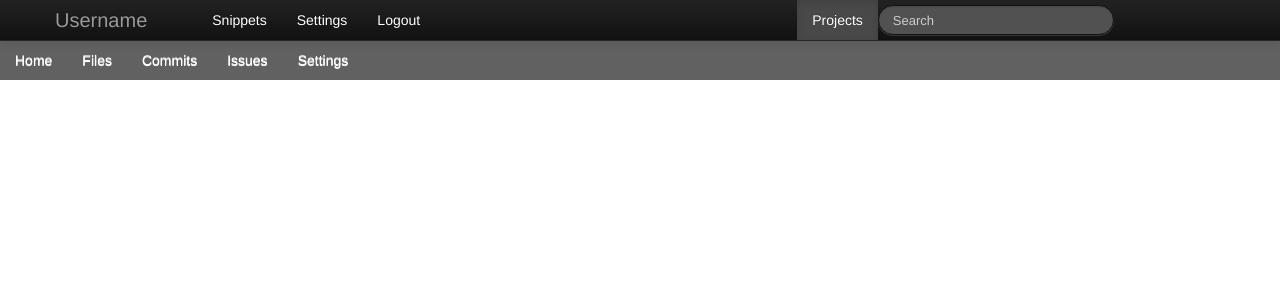
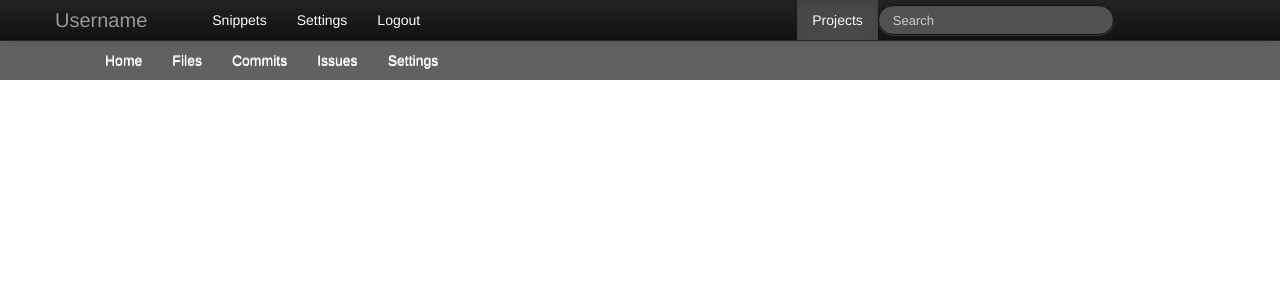
Before and after one commit to basilisk-pm/basilisk, a Django app: page /projects/ in a window 1280 px wide. Shown: the top 300 px of the page. Run offline with Django 3.2, Linux system fonts and the light colour scheme.

Commit message:
Fixing padding in projet navbar

```diff
--- a/basilisk_pm/static/custom.css
+++ b/basilisk_pm/static/custom.css
@@ -1,4 +1,5 @@
 .navbar-white {
+  padding-left: 90px;
   background-color: #616161;
   background-image: -moz-linear-gradient(top, #616161, #616161);
   background-image: -webkit-gradient(linear, 0 0, 0 100%, from(#616161), to(#616161));
```
